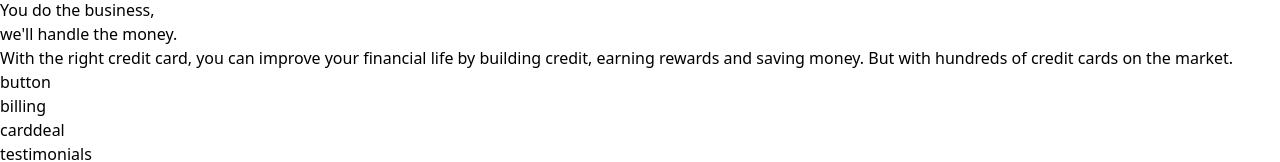
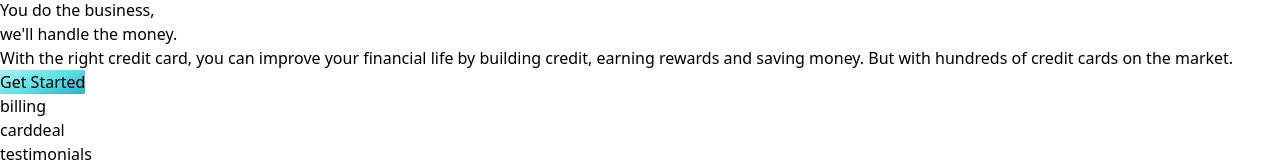
Before and after one commit to fmintar1/modern-website-practice, a React (Vite) app: page / in a window 1280 px wide. Shown: the part 2003-2165 px from the top of the page. Built offline with nearby package versions, Linux system fonts and the light colour scheme.

Commit message:
added components to button.tsx

```diff
--- a/src/components/button.tsx
+++ b/src/components/button.tsx
@@ -1,8 +1,10 @@
 import React from 'react'
 
-const button = () => {
+const button = ({ styles }) => {
   return (
-    <div>button</div>
+    <button type="button" className={`py-4 px-6 bg-blue-gradient font-poppins font-medium text-[18px] text-primary outline-none ${styles}`}>
+      Get Started
+    </button>
   )
 }
 
```
